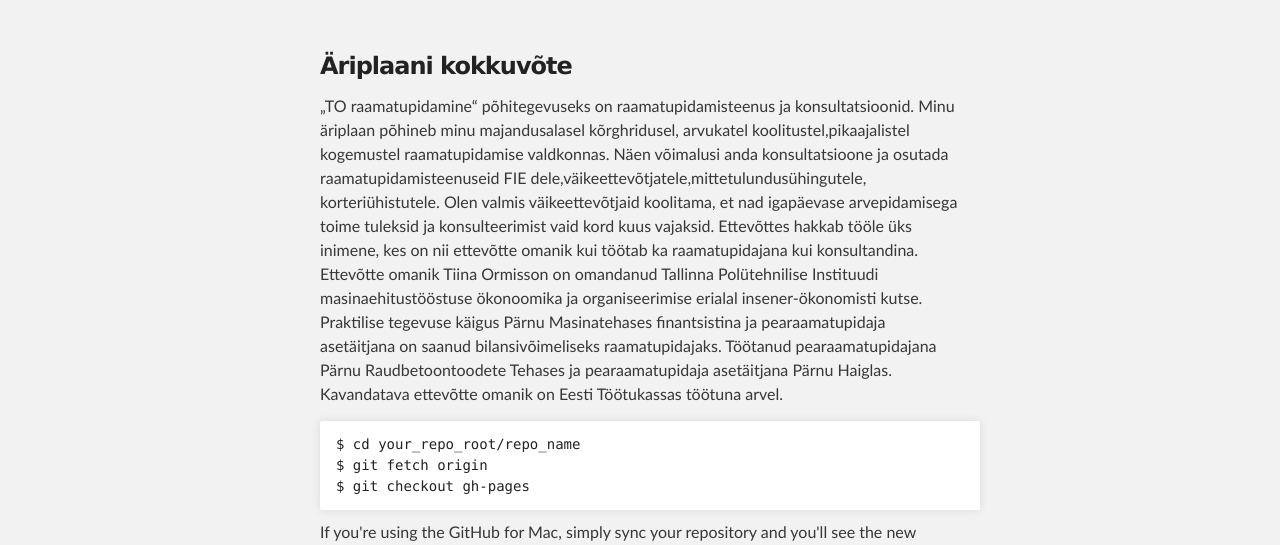
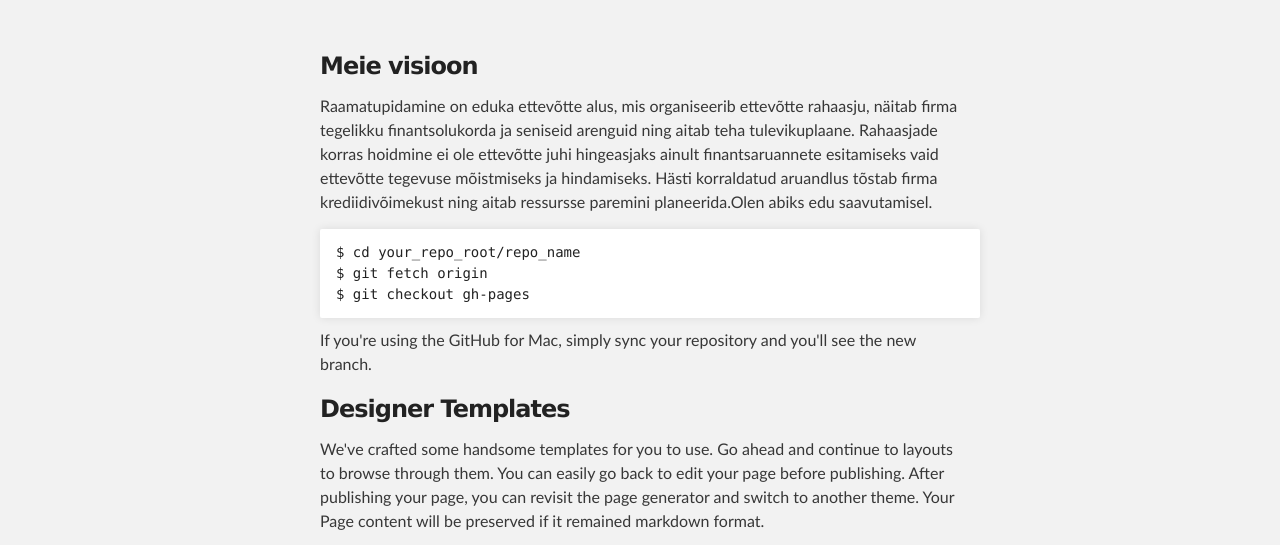
Before and after one commit to TonisOrmisson/torp.github.io, a plain HTML site: page index.html in a window 1280 px wide. Shown: the part 212-757 px from the top of the page. Drawn offline with Linux system fonts and the light colour scheme.

Commit message:
Update index.html

```diff
--- a/index.html
+++ b/index.html
@@ -27,15 +27,12 @@
     <div id="main_content_wrap" class="outer">
       <section id="main_content" class="inner">
         <h3>
-<a id="welcome-to-github-pages" class="anchor" href="#welcome-to-github-pages" aria-hidden="true"><span class="octicon octicon-link"></span></a>Äriplaani kokkuvõte</h3>
+<a id="welcome-to-github-pages" class="anchor" href="#welcome-to-github-pages" aria-hidden="true"><span class="octicon octicon-link"></span></a>Meie visioon</h3>
 
 <p>
-„TO raamatupidamine“ põhitegevuseks on raamatupidamisteenus ja konsultatsioonid.
-Minu äriplaan põhineb minu majandusalasel kõrghridusel, arvukatel koolitustel,pikaajalistel kogemustel raamatupidamise valdkonnas. Näen võimalusi anda konsultatsioone ja osutada raamatupidamisteenuseid  FIE dele,väikeettevõtjatele,mittetulundusühingutele, korteriühistutele.
-Olen valmis väikeettevõtjaid koolitama, et nad igapäevase arvepidamisega toime tuleksid ja konsulteerimist vaid kord kuus vajaksid.
-Ettevõttes hakkab tööle üks inimene, kes on nii ettevõtte omanik kui töötab ka raamatupidajana kui konsultandina.
-Ettevõtte omanik Tiina Ormisson on omandanud  Tallinna Polütehnilise Instituudi masinaehitustööstuse  ökonoomika ja organiseerimise erialal insener-ökonomisti kutse. Praktilise tegevuse käigus Pärnu Masinatehases finantsistina ja pearaamatupidaja asetäitjana on  saanud bilansivõimeliseks raamatupidajaks. Töötanud pearaamatupidajana Pärnu Raudbetoontoodete Tehases ja pearaamatupidaja asetäitjana Pärnu Haiglas.
-Kavandatava ettevõtte omanik on Eesti Töötukassas töötuna arvel.
+
+Raamatupidamine on eduka ettevõtte alus, mis organiseerib ettevõtte rahaasju, näitab firma tegelikku finantsolukorda ja seniseid arenguid ning aitab teha tulevikuplaane.  Rahaasjade korras hoidmine ei ole ettevõtte juhi hingeasjaks ainult finantsaruannete esitamiseks vaid ettevõtte tegevuse mõistmiseks ja hindamiseks. Hästi korraldatud aruandlus tõstab firma krediidivõimekust ning aitab ressursse paremini planeerida.Olen abiks edu saavutamisel.
+
 </p>
 
 <pre><code>$ cd your_repo_root/repo_name
```
